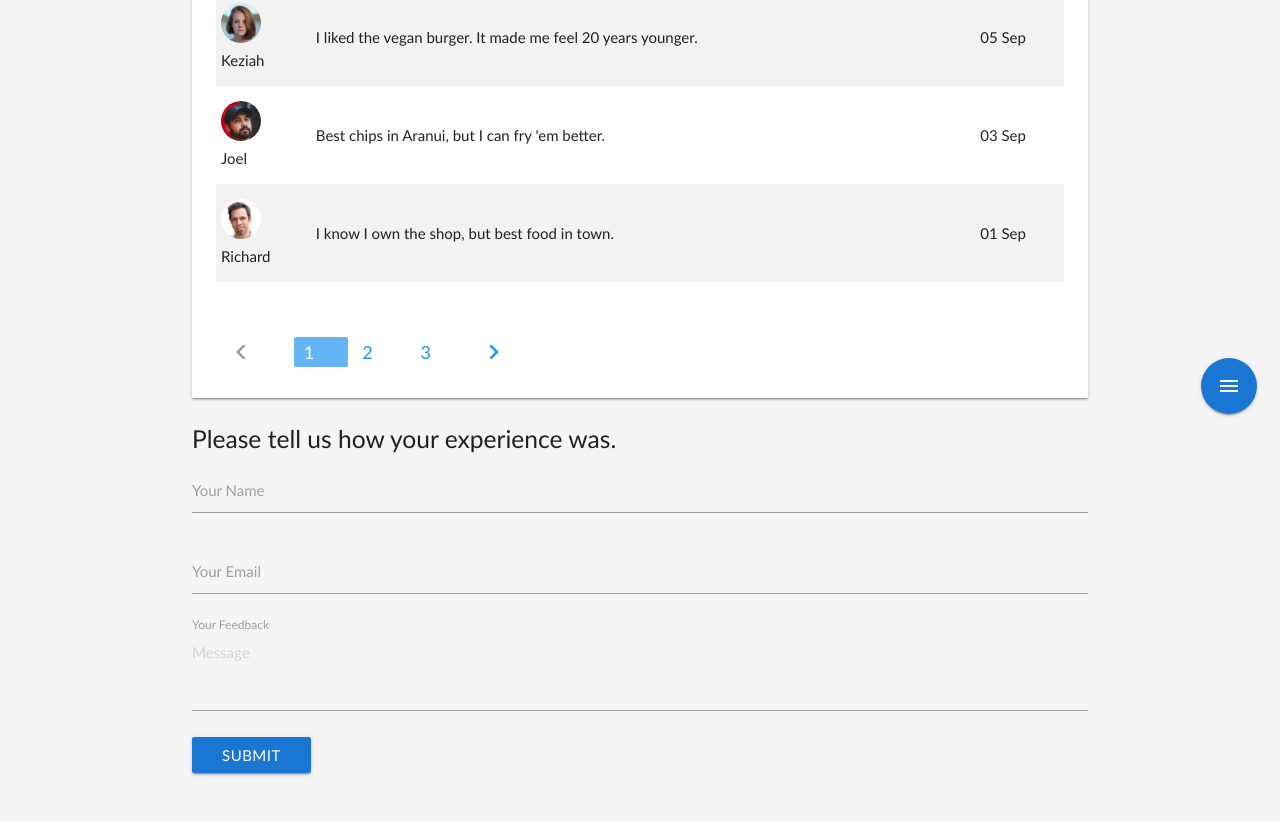
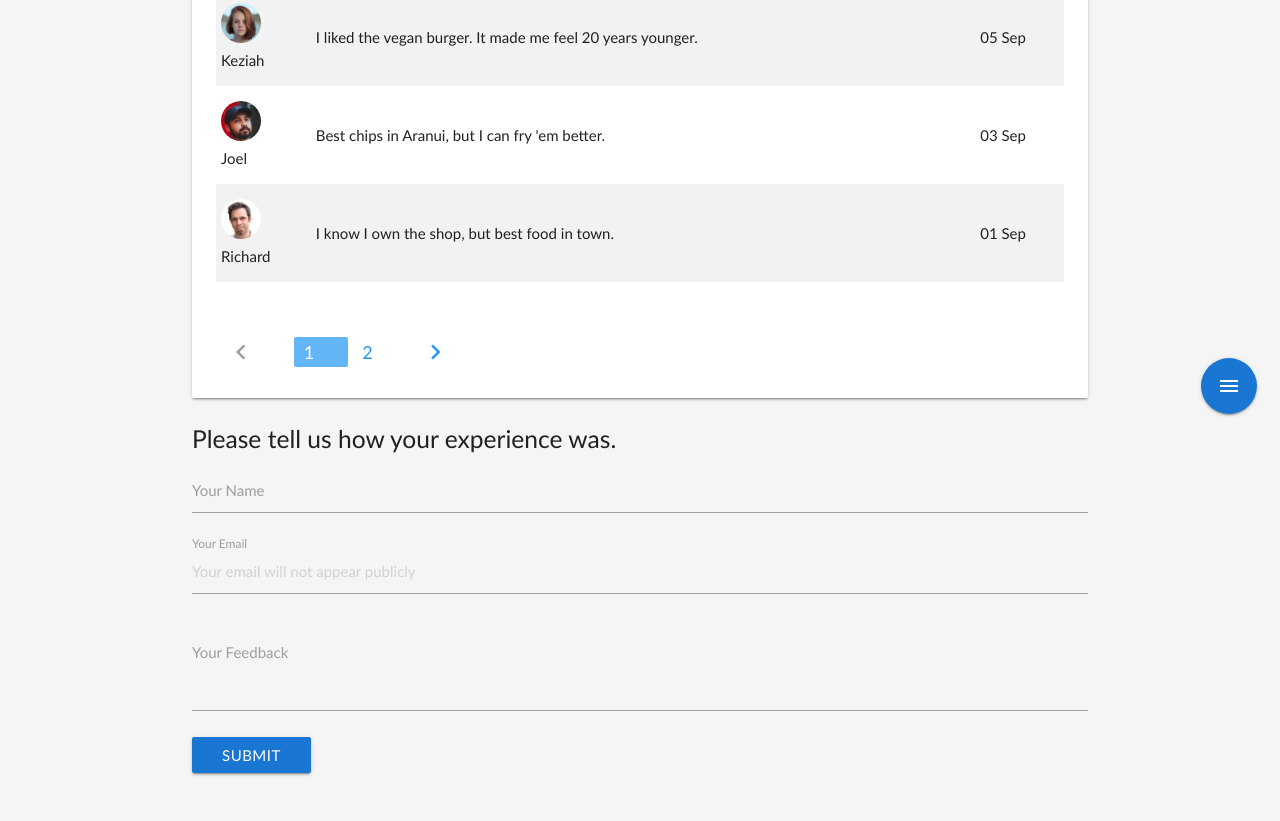
Before and after one commit to akash-yoobee/moana-fish-n-chips-app, a website: page comments.html in a window 1280 px wide. Shown: the part 363-1184 px from the top of the page. Drawn offline with nearby package versions, Linux system fonts and the light colour scheme; files whose address does not match are found by name.

Commit message:
13 Oct from home

```diff
--- a/comments.html
+++ b/comments.html
@@ -100,9 +100,6 @@
                     <a href="#!" class="blue-text">2</a>
                   </li>
                   <li class="waves-effect">
-                      <a href="#!" class="blue-text">3</a>
-                    </li>
-                  <li class="waves-effect">
                     <a href="#!" class="blue-text">
                       <i class="material-icons">chevron_right</i>
                     </a>
@@ -121,11 +118,11 @@
                 <label for="name">Your Name</label>
               </div>
               <div class="input-field">
-                  <input type="email" id="email" value="">
+                  <input type="email" id="email" value="" placeholder="Your email will not appear publicly">
                   <label for="email">Your Email</label>
               </div>
               <div class="input-field">
-                <textarea placeholder="Message" id="message" class="materialize-textarea"></textarea>
+                <textarea id="message" class="materialize-textarea"></textarea>
                 <label for="message">Your Feedback</label>
               </div>
             </form>
--- a/scss/vendors-extensions/_materialize.scss
+++ b/scss/vendors-extensions/_materialize.scss
@@ -51,6 +51,8 @@ nav .brand-logo {
   background-color:  #1976d2;
 }
 
+// When a form field was clicked materialize made it inderlined in green.
+// This code makes it blue #1976d2 blue darken-2.
 input:not([type]):focus:not([readonly]), input[type=text]:not(.browser-default):focus:not([readonly]), input[type=password]:not(.browser-default):focus:not([readonly]), input[type=email]:not(.browser-default):focus:not([readonly]), input[type=url]:not(.browser-default):focus:not([readonly]), input[type=time]:not(.browser-default):focus:not([readonly]), input[type=date]:not(.browser-default):focus:not([readonly]), input[type=datetime]:not(.browser-default):focus:not([readonly]), input[type=datetime-local]:not(.browser-default):focus:not([readonly]), input[type=tel]:not(.browser-default):focus:not([readonly]), input[type=number]:not(.browser-default):focus:not([readonly]), input[type=search]:not(.browser-default):focus:not([readonly]), textarea.materialize-textarea:focus:not([readonly]) {
  border-bottom: 1px solid #1976d2;
  box-shadow: 0 1px 0 0 #1976d2;
```
